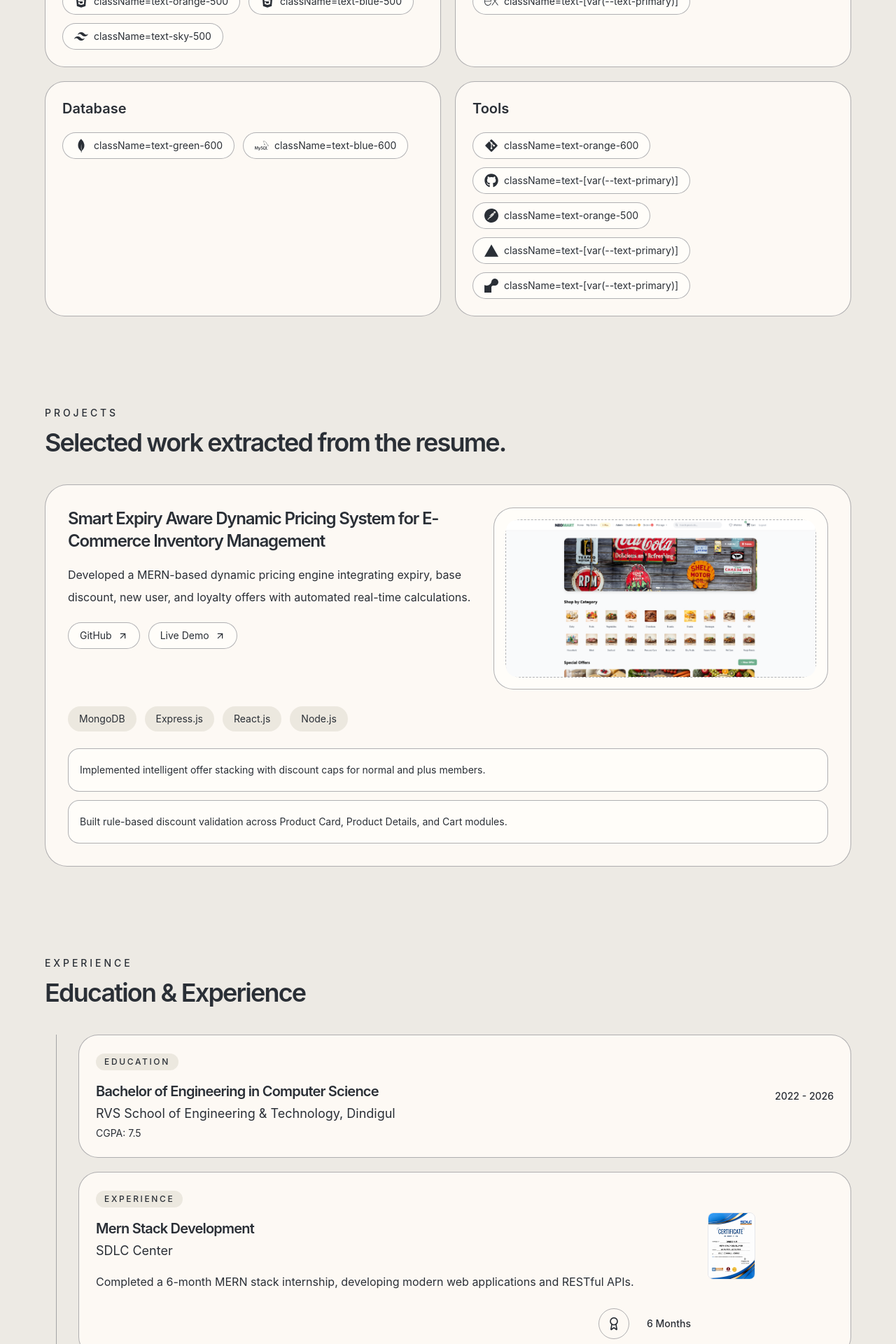
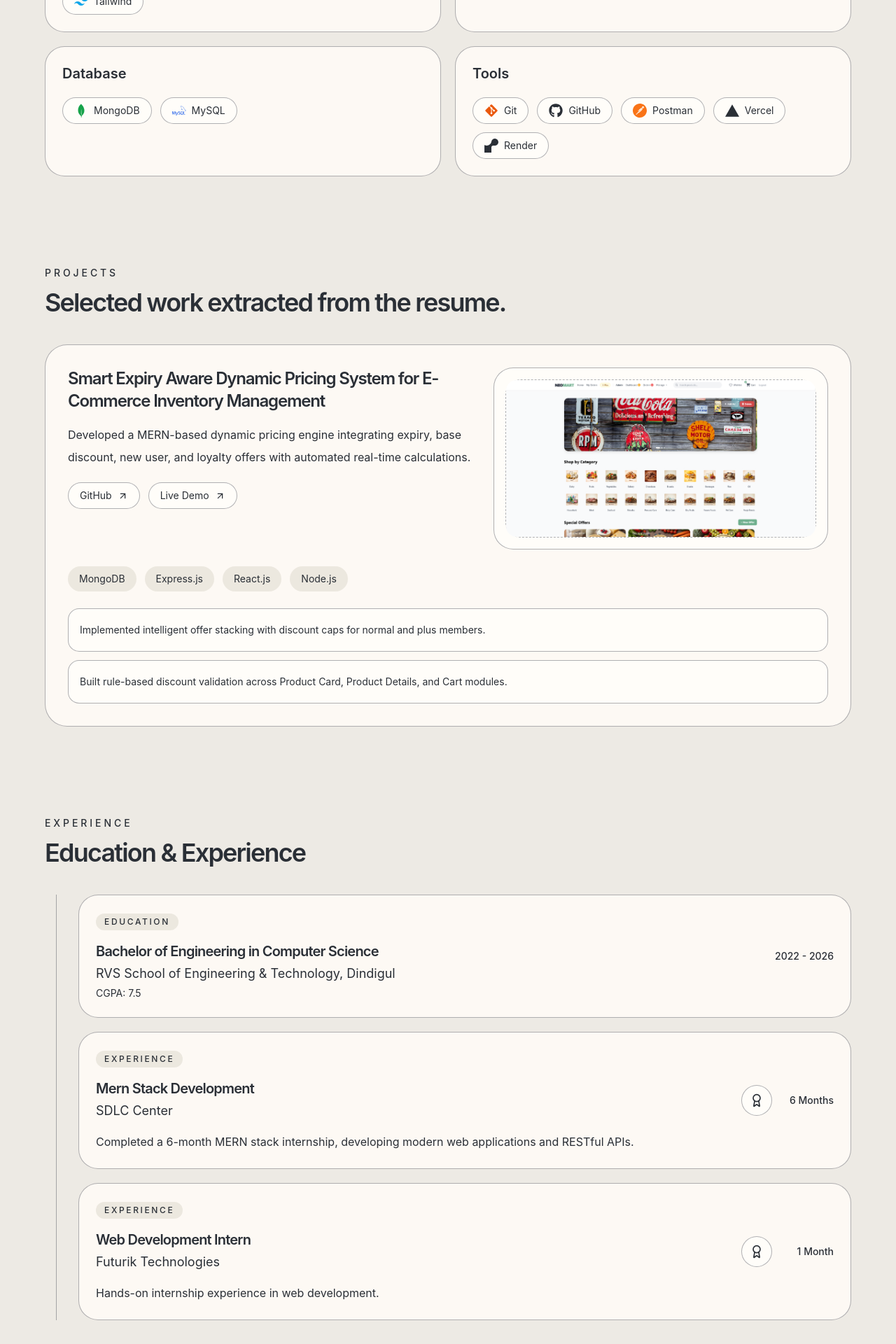
Before and after one commit to dineshdev-07/portfolio.com, a React (Vite) app: page / in a window 1280 px wide. Shown: the part 1440-3360 px from the top of the page at 70% size. Built offline with nearby package versions, Linux system fonts and the light colour scheme.

Commit message:
'Update'

```diff
--- a/src/components/Experience.jsx
+++ b/src/components/Experience.jsx
@@ -1,11 +1,9 @@
 import { motion } from "framer-motion";
 import { Award } from "lucide-react";
 import SectionShell from "./SectionShell";
-import { useState } from "react";
 
 function TimelineCard({ item, index }) {
   const hasCertificate = Boolean(item.certificateHref);
-  const [showCertificate, setShowCertificate] = useState(false);
 
   return (
     <motion.article
@@ -32,54 +30,38 @@ function TimelineCard({ item, index }) {
           <p className="mt-1 text-lg text-[var(--text-secondary)]">
             {item.organization}
           </p>
+
           {item.cgpa && (
             <p className="mt-1 text-sm text-[var(--text-muted)]">
               CGPA: {item.cgpa}
             </p>
           )}
 
-          {item.description ? (
+          {item.description && (
             <p className="mt-4 text-base leading-7 text-[var(--text-secondary)]">
               {item.description}
             </p>
-          ) : null}
+          )}
         </div>
-        {item.certificateHref && (
-          <img
-            src={item.certificateHref}
-            alt="Certificate Preview"
-            className="mt-4 h-24 w-auto cursor-pointer rounded-lg border object-cover"
-            onClick={() => setShowCertificate(true)}
-          />
-        )}
+
         <div className="flex items-center justify-center gap-4 lg:justify-end">
-          {hasCertificate ? (
-            <button
-              onClick={() => window.open(item.certificateHref, "_blank")}
-              className="inline-flex h-11 w-11 items-center justify-center rounded-full border border-[var(--border-soft)]"
+          {hasCertificate && (
+            <a
+              href={item.certificateHref}
+              target="_blank"
+              rel="noreferrer"
+              className="inline-flex h-11 w-11 shrink-0 items-center justify-center rounded-full border border-[var(--border-soft)] bg-[var(--surface-raised)] text-[var(--text-primary)] transition hover:-translate-y-0.5"
+              aria-label={`View certificate for ${item.title}`}
             >
               <Award size={20} />
-            </button>
-          ) : null}
+            </a>
+          )}
 
           <p className="min-w-[72px] text-left text-sm font-medium text-[var(--text-muted)] lg:text-right">
             {item.period}
           </p>
         </div>
       </div>
-      {showCertificate && (
-        <div
-          className="fixed inset-0 z-50 flex items-center justify-center bg-black/70"
-          onClick={() => setShowCertificate(false)}
-        >
-          <img
-            src={item.certificateHref}
-            alt="Certificate"
-            className="max-h-[90vh] max-w-[90vw] rounded-lg"
-            onClick={(e) => e.stopPropagation()}
-          />
-        </div>
-      )}
     </motion.article>
   );
 }
@@ -91,8 +73,7 @@ export default function Experience({ education, experience }) {
     <SectionShell
       id="experience"
       eyebrow="Experience"
-      title="Education & Experience "
-      // description="A minimal overview of internship, workshop, and academic background."
+      title="Education & Experience"
     >
       <div className="relative grid gap-5 before:absolute before:left-4 before:top-0 before:hidden before:h-full before:w-px before:bg-[var(--border-soft)] lg:before:block">
         {timelineItems.map((item, index) => (
--- a/src/components/Skills.jsx
+++ b/src/components/Skills.jsx
@@ -121,8 +121,8 @@ export default function Skills() {
       hover:-translate-y-1
     "
                     >
-                      <Icon size={20} />
-                      className={skill.color}
+                      <Icon size={20} className={skill.color} />
+                      <span>{skill.name}</span>
                     </div>
                   );
                 })}
```
Lines whose indentation alone changed are shown as unchanged.
